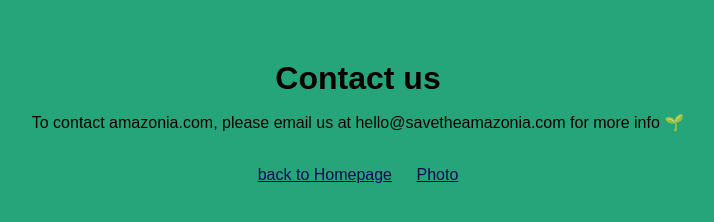
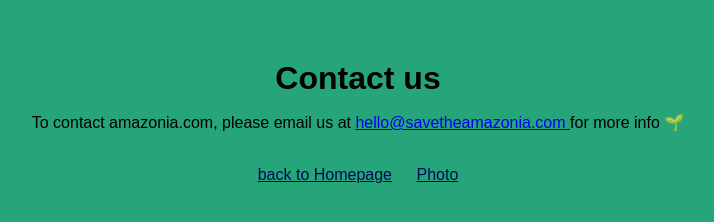
Before and after one commit to Georgina-Santos-daSilva/Amazonia-Rainforest, a plain HTML site: page contact.html in a window 1280 px wide. Shown: the whole page, without its empty margins (282-996 px from the left). Drawn offline with Linux system fonts and the light colour scheme.

Commit message:
Mail link

```diff
--- a/contact.html
+++ b/contact.html
@@ -11,7 +11,9 @@
   <body>
     <h1>Contact us</h1>
     <p>
-    To contact amazonia.com, please email us at hello@savetheamazonia.com for
+    To contact amazonia.com, please email us at  <a href="mailto:hello@savetheamazonia.com " title="contact us by email"
+        >hello@savetheamazonia.com </a
+      >for
     more info 🌱</p>
   </br>
 
```
